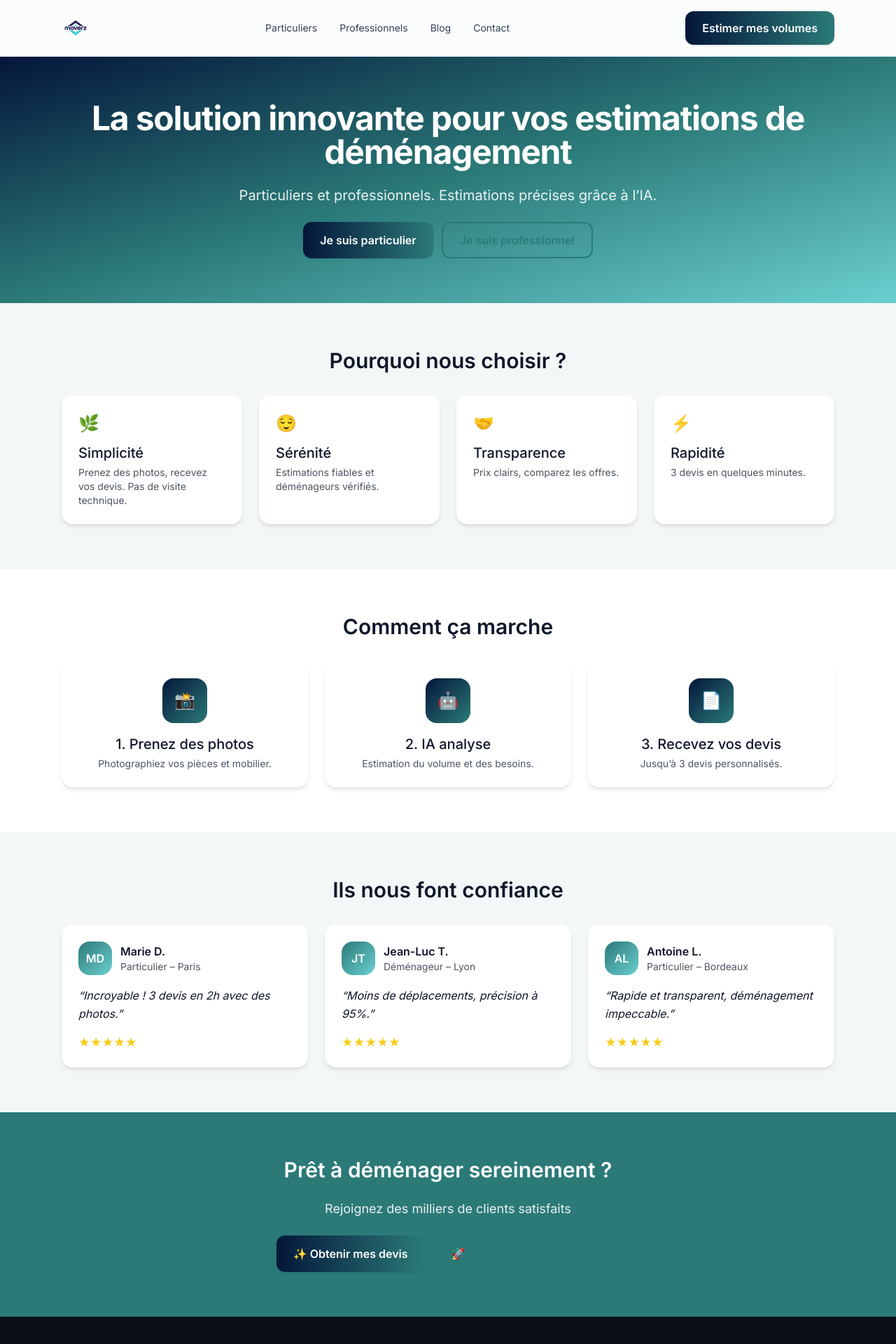
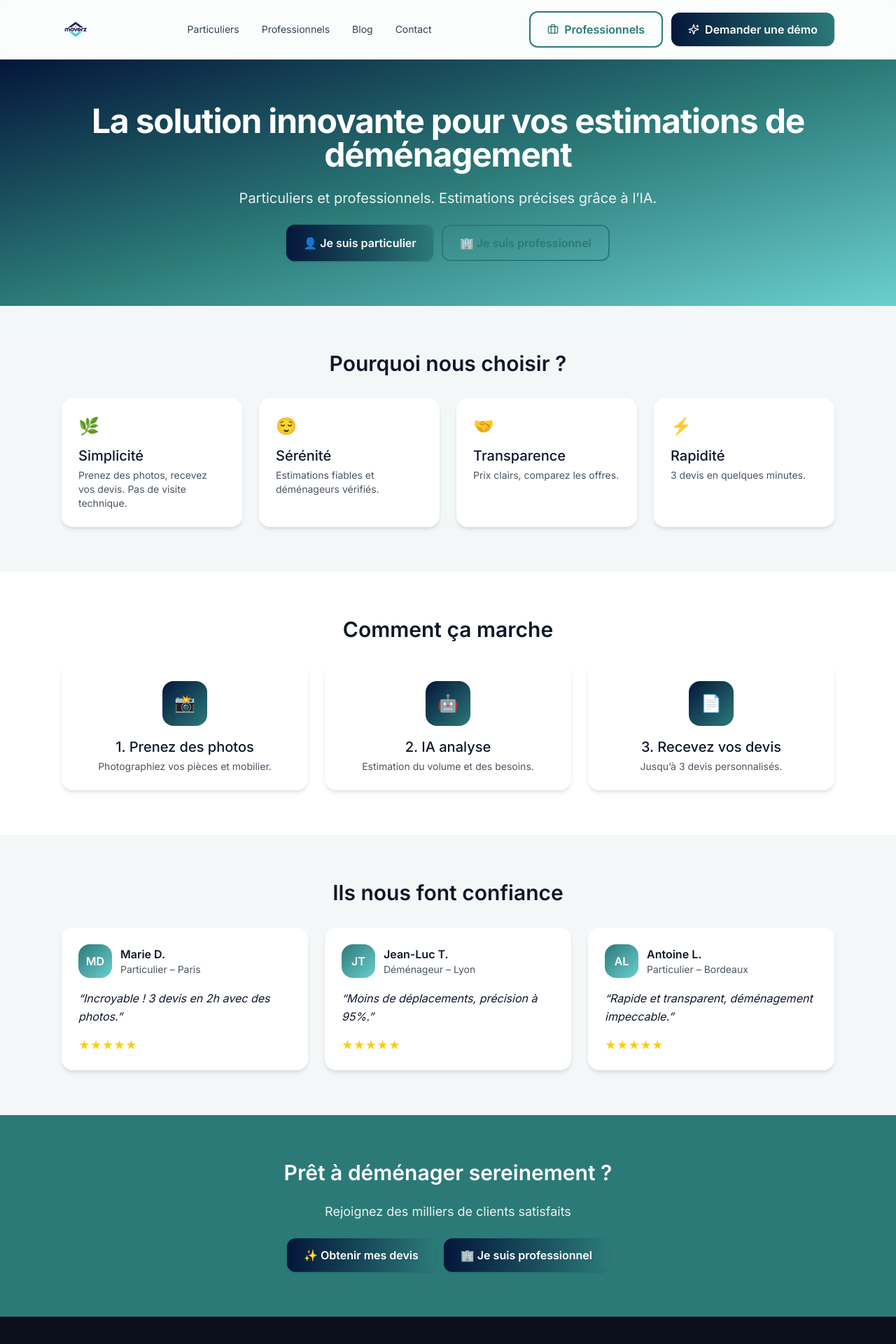
Before and after one commit to gdetaisne/moverz-fr, a React (Vite) app: page / in a window 1280 px wide. Shown: the top 1920 px of the page at 70% size. Built offline with nearby package versions, Linux system fonts and the light colour scheme.

Commit message:
feat(CTA): stronger contrast and presence across header, home hero, and pro sticky

```diff
--- a/src/components/Header.tsx
+++ b/src/components/Header.tsx
@@ -1,9 +1,17 @@
-import React, { useState } from 'react';
+import React, { useEffect, useState } from 'react';
 import { Link, NavLink } from 'react-router-dom';
-import { Menu, X } from 'lucide-react';
+import { Menu, X, Briefcase, Sparkles } from 'lucide-react';
 
 export function Header() {
   const [open, setOpen] = useState(false);
+  const [scrolled, setScrolled] = useState(false);
+
+  useEffect(() => {
+    const onScroll = () => setScrolled(window.scrollY > 24);
+    onScroll();
+    window.addEventListener('scroll', onScroll, { passive: true });
+    return () => window.removeEventListener('scroll', onScroll);
+  }, []);
 
   return (
     <header className="sticky top-0 z-50 bg-white/80 backdrop-blur supports-[backdrop-filter]:bg-white/60 border-b border-slate-100">
@@ -20,11 +28,23 @@ export function Header() {
           <NavLink to="/contact" className={({isActive}) => isActive ? 'text-[var(--mz-teal)]' : 'text-slate-700 hover:text-[var(--mz-teal)]'}>Contact</NavLink>
         </nav>
         <div className="hidden md:flex items-center gap-3">
-          <Link to="/clients" aria-label="Estimer mes volumes" className="btn btn-primary">Estimer mes volumes</Link>
+          <Link to="/pro" aria-label="Professionnels" className="btn btn-outline">
+            <Briefcase className="w-4 h-4 mr-2" /> Professionnels
+          </Link>
+          <Link to="/pro#demo" aria-label="Demander une démo" className="btn btn-primary">
+            <Sparkles className="w-4 h-4 mr-2" /> Demander une démo
+          </Link>
         </div>
-        <button aria-label="Ouvrir le menu" className="md:hidden p-2 rounded-lg hover:bg-slate-100" onClick={() => setOpen(v => !v)}>
-          {open ? <X className="w-6 h-6" /> : <Menu className="w-6 h-6" />}
-        </button>
+        <div className="md:hidden flex items-center gap-2">
+          {scrolled && (
+            <Link to="/pro#demo" aria-label="Demander une démo" className="btn btn-primary px-3 py-2 text-sm">
+              <Sparkles className="w-4 h-4 mr-1" /> Démo
+            </Link>
+          )}
+          <button aria-label="Ouvrir le menu" className="p-2 rounded-lg hover:bg-slate-100" onClick={() => setOpen(v => !v)}>
+            {open ? <X className="w-6 h-6" /> : <Menu className="w-6 h-6" />}
+          </button>
+        </div>
       </div>
       {open && (
         <div className="md:hidden border-t border-slate-100 bg-white/95">
@@ -33,7 +53,7 @@ export function Header() {
             <NavLink to="/pro" className="block px-2 py-3 rounded-lg hover:bg-slate-50" onClick={() => setOpen(false)}>🏢 Professionnels</NavLink>
             <NavLink to="/blog" className="block px-2 py-3 rounded-lg hover:bg-slate-50" onClick={() => setOpen(false)}>📝 Blog</NavLink>
             <NavLink to="/contact" className="block px-2 py-3 rounded-lg hover:bg-slate-50" onClick={() => setOpen(false)}>📞 Contact</NavLink>
-            <Link to="/clients" className="btn btn-primary w-full" onClick={() => setOpen(false)}>🚀 Estimer mes volumes</Link>
+            <Link to="/pro#demo" className="btn btn-primary w-full" onClick={() => setOpen(false)}>✨ Demander une démo</Link>
           </div>
         </div>
       )}
--- a/src/pages/Home.tsx
+++ b/src/pages/Home.tsx
@@ -15,8 +15,8 @@ export default function Home() {
       <Hero
         title="La solution innovante pour vos estimations de déménagement"
         subtitle="Particuliers et professionnels. Estimations précises grâce à l’IA."
-        primaryCta={{ label: 'Je suis particulier', to: '/clients' }}
-        secondaryCta={{ label: 'Je suis professionnel', to: '/pro' }}
+        primaryCta={{ label: '👤 Je suis particulier', to: '/clients' }}
+        secondaryCta={{ label: '🏢 Je suis professionnel', to: '/pro' }}
       />
 
       <section className="section">
@@ -63,8 +63,8 @@ export default function Home() {
           <h2 className="h2">Prêt à déménager sereinement ?</h2>
           <p className="text-lg opacity-90">Rejoignez des milliers de clients satisfaits</p>
           <div className="flex flex-col sm:flex-row gap-3 justify-center">
-            <a href="/clients" className="btn btn-primary bg-white text-[var(--mz-navy)]" aria-label="Obtenir mes devis">✨ Obtenir mes devis</a>
-            <a href="/pro" className="btn btn-outline" aria-label="Demander une démo pro">🚀 Demander une démo pro</a>
+            <a href="/clients" className="btn btn-primary" aria-label="Obtenir mes devis">✨ Obtenir mes devis</a>
+            <a href="/pro" className="btn btn-primary" aria-label="Je suis professionnel">🏢 Je suis professionnel</a>
           </div>
         </div>
       </section>
--- a/src/pages/Pro.tsx
+++ b/src/pages/Pro.tsx
@@ -11,6 +11,14 @@ export default function Pro() {
       <Helmet>
         <title>Outil IA pour déménageurs – Estimations précises & ROI</title>
       </Helmet>
+
+      {/* Desktop sticky CTA */}
+      <div className="hidden md:block sticky top-16 z-40 bg-white/70 backdrop-blur border-b border-slate-100">
+        <div className="container py-3 text-right">
+          <a className="btn btn-primary" href="#demo" aria-label="Demander une démo pro">✨ Demander une démo pro</a>
+        </div>
+      </div>
+
       <Hero
         title="Professionnels : gagnez du temps, augmentez votre ROI"
         subtitle="Intégrez l’estimation IA dans votre workflow en 48h."
@@ -66,6 +74,11 @@ export default function Pro() {
           <TestimonialCard name="SpeedMove" role="Commercial" text="Cycle de vente raccourci de 30%." />
         </div>
       </section>
+
+      {/* Mobile bottom bar CTA */}
+      <div className="md:hidden fixed bottom-3 inset-x-3 z-40">
+        <a href="#demo" className="btn btn-primary w-full" aria-label="Demander une démo pro">✨ Demander une démo pro</a>
+      </div>
     </>
   );
 }
```
